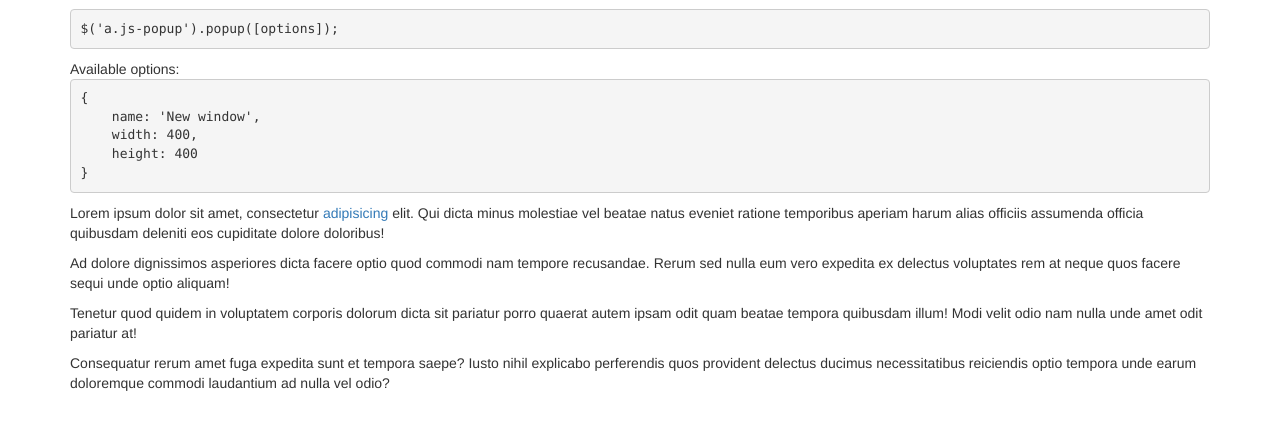
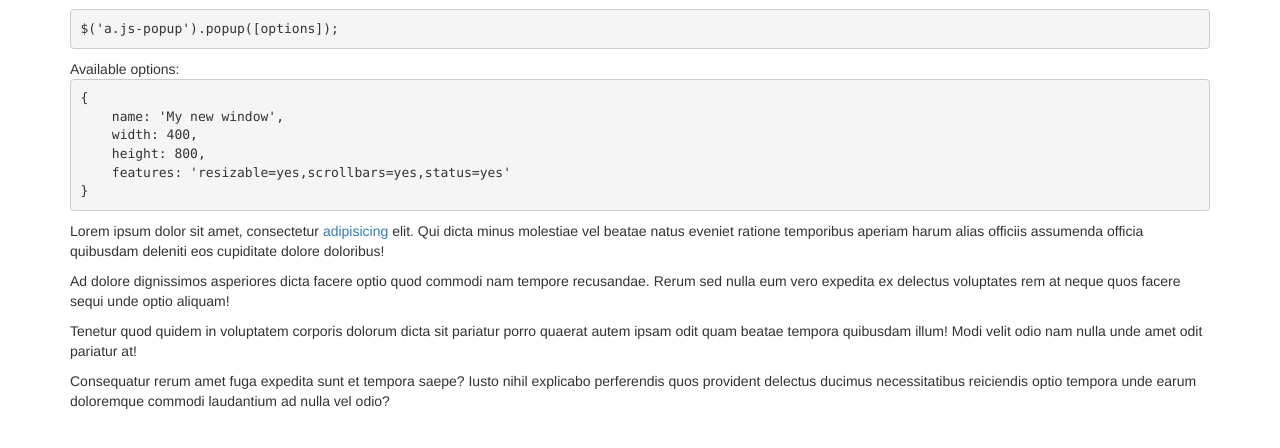
Before and after one commit to zicht/jquery.popup, a website: page demo/index.html in a window 1280 px wide. Shown: the part 180-628 px from the top of the page. Drawn offline with nearby package versions, Linux system fonts and the light colour scheme.

Commit message:
demo modified

```diff
--- a/demo/index.html
+++ b/demo/index.html
@@ -23,9 +23,10 @@
                 <pre>$('a.js-popup').popup([options]);</pre>
                 Available options:
                 <pre>{
-    name: 'New window',
+    name: 'My new window',
     width: 400,
-    height: 400
+    height: 800,
+    features: 'resizable=yes,scrollbars=yes,status=yes'
 }</pre>
                 <p>Lorem ipsum dolor sit amet, consectetur <a href="http://www.zicht.nl" class="js-popup">adipisicing</a> elit. Qui dicta minus molestiae vel beatae natus eveniet ratione temporibus aperiam harum alias officiis assumenda officia quibusdam deleniti eos cupiditate dolore doloribus!</p>
                 <p>Ad dolore dignissimos asperiores dicta facere optio quod commodi nam tempore recusandae. Rerum sed nulla eum vero expedita ex delectus voluptates rem at neque quos facere sequi unde optio aliquam!</p>
@@ -33,7 +34,9 @@
                 <p>Consequatur rerum amet fuga expedita sunt et tempora saepe? Iusto nihil explicabo perferendis quos provident delectus ducimus necessitatibus reiciendis optio tempora unde earum doloremque commodi laudantium ad nulla vel odio?</p>
 
                 <script type="text/javascript">
-                    $('.js-popup').popup();
+                    $('.js-popup').popup({
+                        features: 'resizable=no,scrollbars=no,status=no'
+                    });
                 </script>
             </article>
         </div>
```
